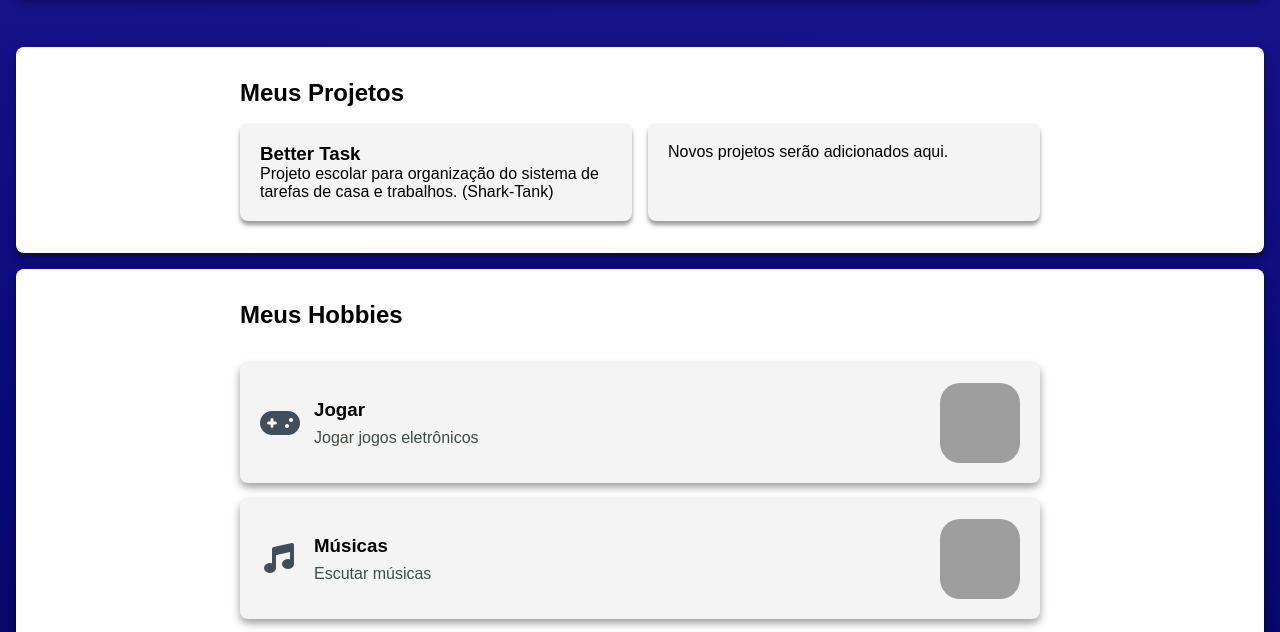
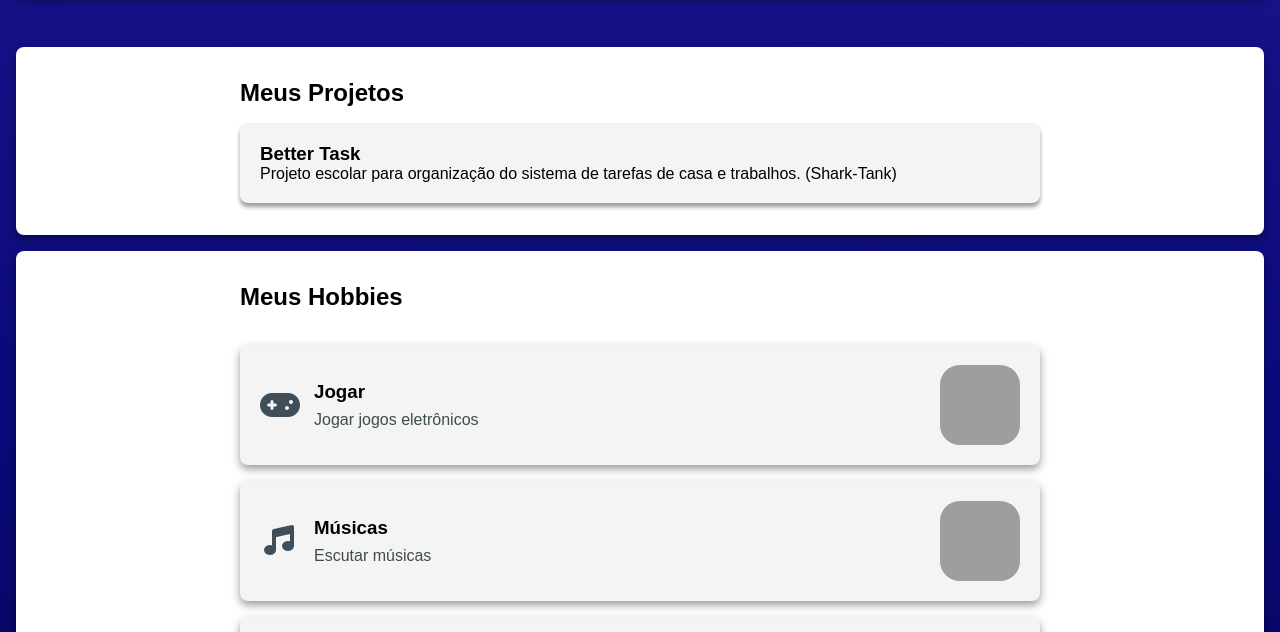
Before and after one commit to matheuszinpaiato-maker/matheuszinpaiato-maker.github.io, a plain HTML site: page index.html in a window 1280 px wide. Shown: the part 1540-2172 px from the top of the page. Drawn offline with Linux system fonts and the light colour scheme; grey boxes are pictures that could not be loaded.

Commit message:
mensagem

```diff
--- a/index.html
+++ b/index.html
@@ -126,13 +126,6 @@
                         tarefas de casa e trabalhos. (Shark-Tank)
                     </p>
                 </div>
-
-                <div class="card">
-                    <h3>    </h3>
-                    <p>
-                        Novos projetos serão adicionados aqui.
-                    </p>
-                </div>
             </div>
         </div>
     </section>
```
